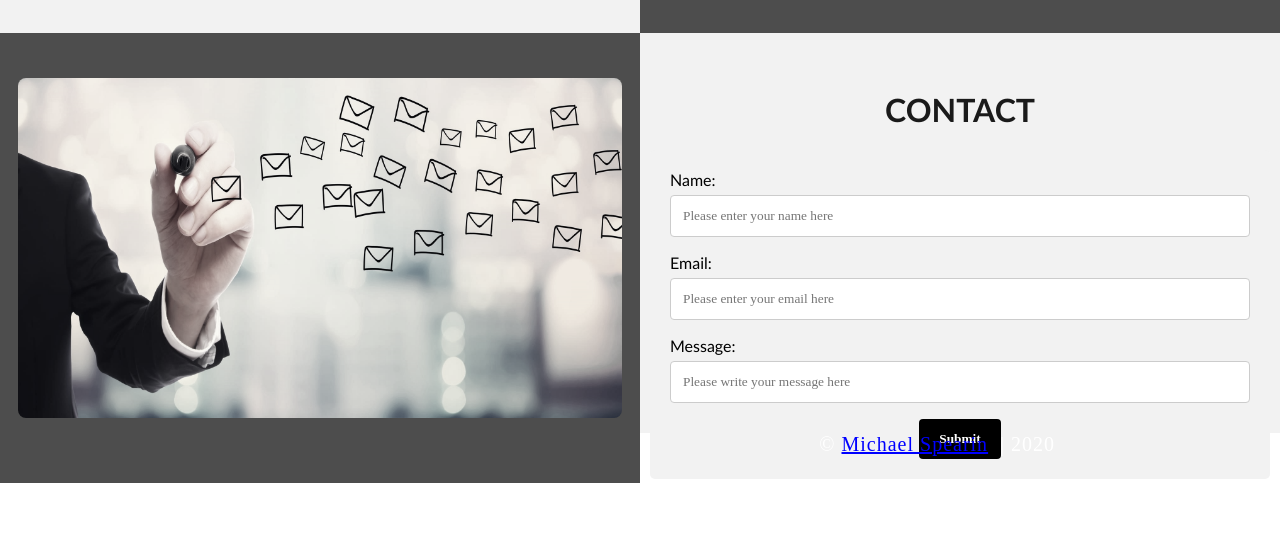
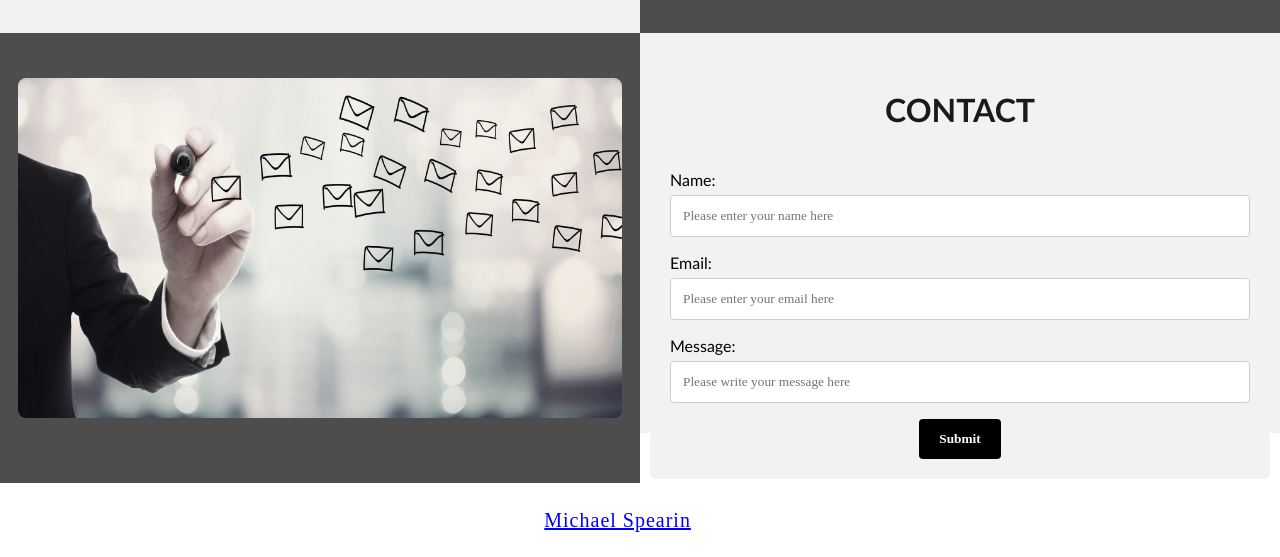
Before and after one commit to m-spearin/Michael_Spearin, a plain HTML site: page index.html in a window 1280 px wide. Shown: the part 1439-1996 px from the top of the page. Before the commit the page ends 1922 px from the top, so only its background shows below. Drawn offline with Linux system fonts and the light colour scheme.

Commit message:
Fixed error in CSS that caused footer overflow

```diff
--- a/css/portfolio.css
+++ b/css/portfolio.css
@@ -105,7 +105,7 @@ p {
 .Row:after {
 	display: table;
 	clear: both;
-
+    content: " ";
 }
 
 
```
